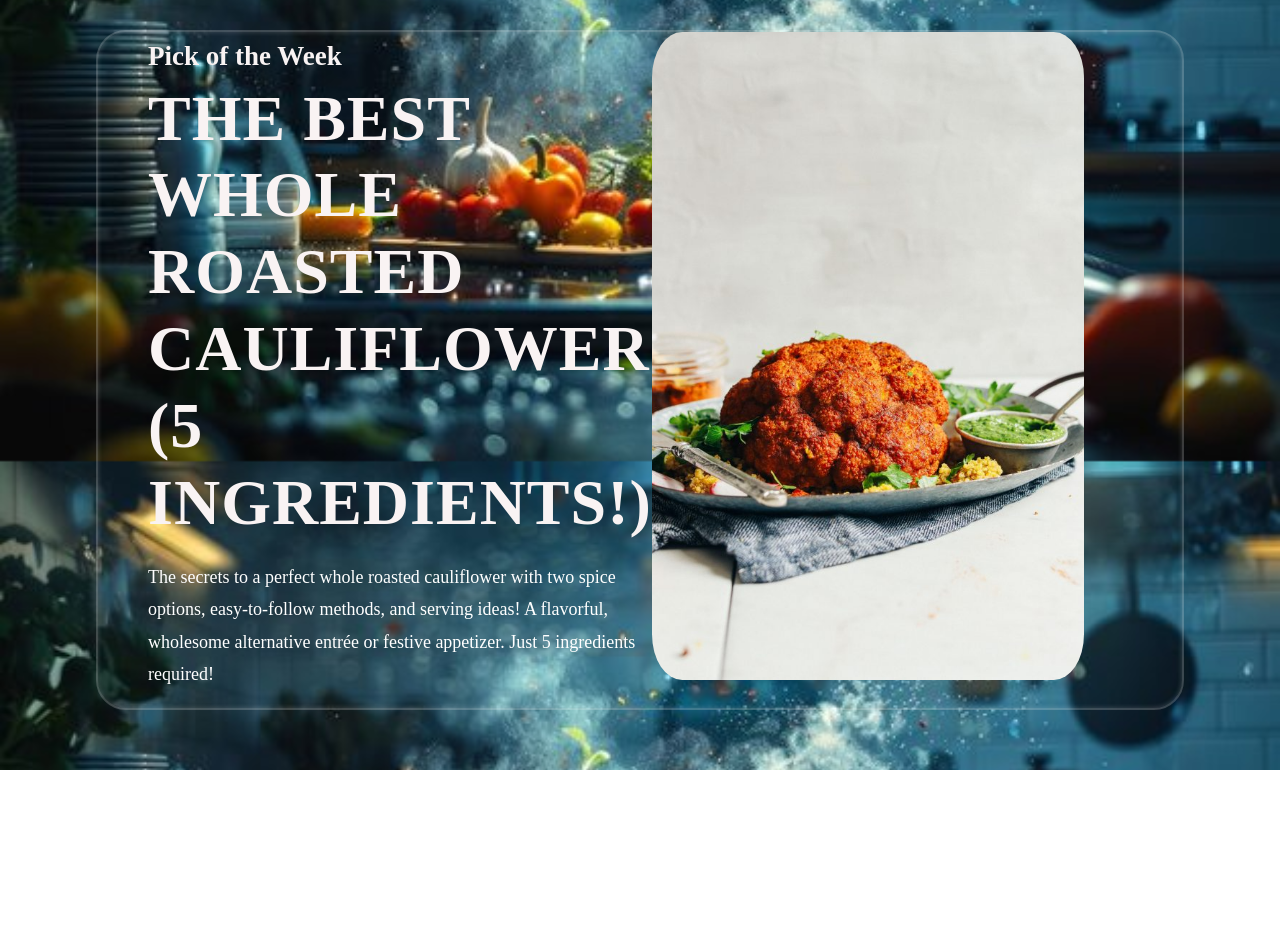
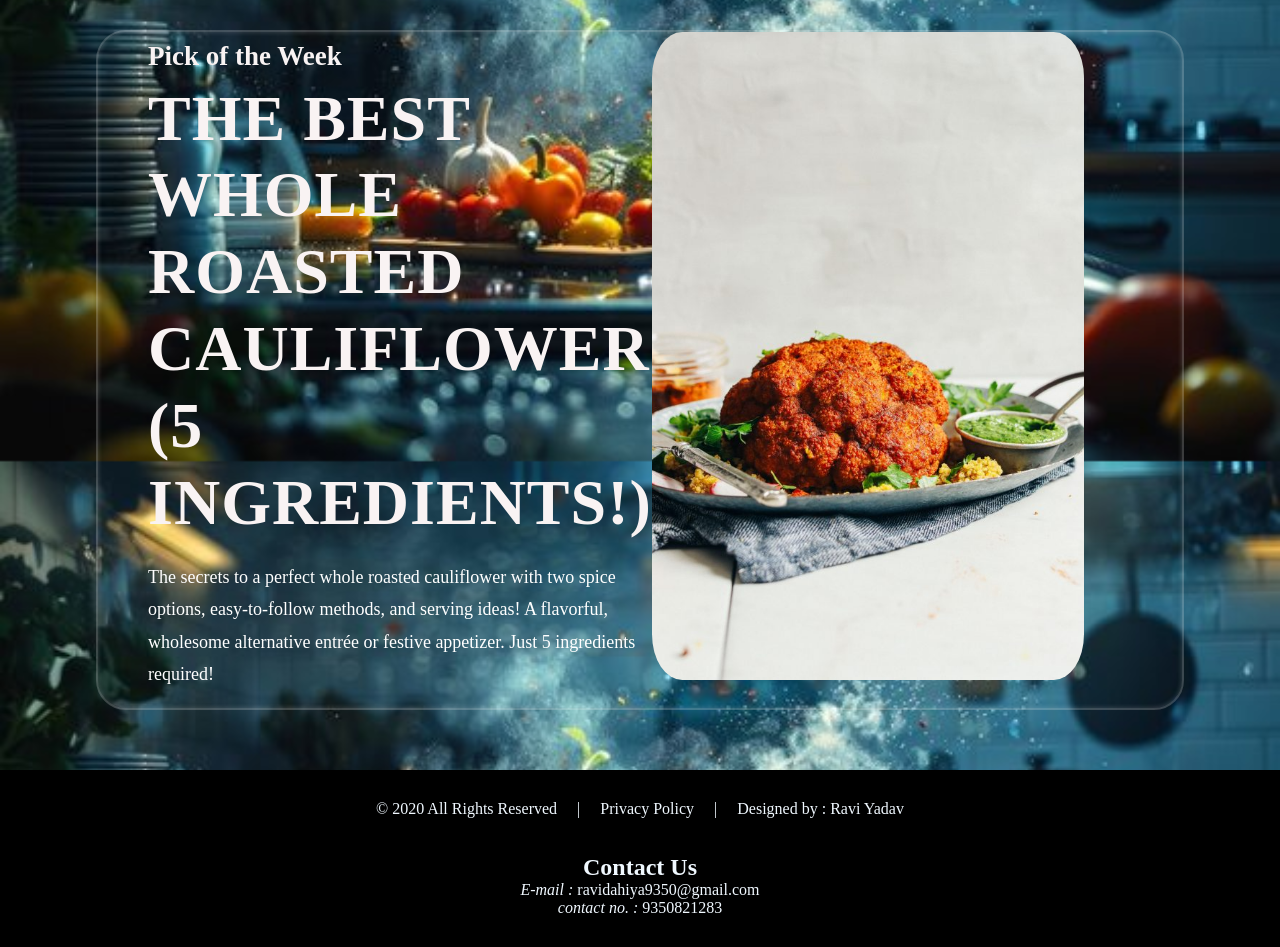
Before and after one commit to Ravi-Dahiya-00/recipe-maker, a plain HTML site: page home page/1_main_page1.html in a window 1280 px wide. Shown: the part 1004-1951 px from the top of the page. Before the commit the page ends 1774 px from the top, so only its background shows below. Drawn offline with Linux system fonts and the light colour scheme.

Commit message:
added contact us section

```diff
--- a/home page/1_main_page1.html
+++ b/home page/1_main_page1.html
@@ -158,5 +158,30 @@
 
     </div>
   </section>
+
+
+
+
+</body>
+<body>
+</div><!---footer--->
+<div class="copyright-wrap">
+    <div class="copyright">
+        <div class="content">
+            <p style="color: aliceblue;">© 2020 All Rights Reserved &nbsp;&nbsp;&nbsp;  |  &nbsp;&nbsp;&nbsp; Privacy Policy &nbsp;&nbsp;&nbsp; |  &nbsp;&nbsp;&nbsp; Designed by : Ravi Yadav
+            </p>
+            <br>
+            <br>
+            <h2 style="color: aliceblue;">
+                Contact Us
+            </h2>
+            <p style="color: aliceblue;">
+                <span><i>E-mail : </i> ravidahiya9350@gmail.com</span>
+                <br>
+                <span><i>contact no. : </i>9350821283</span>
+            </p>
+        </div>
+    </div>
+</div><!---copyright-wrap--->
 </body>
 </html>
--- a/home page/1_main_page_styles.css
+++ b/home page/1_main_page_styles.css
@@ -435,3 +435,15 @@ a{
     .top_recipe_action-btn{
 
     }
+
+
+
+
+
+
+.copyright-wrap{ background:black; overflow:hidden; padding-top:30px; padding-bottom:30px;}
+.copyright{ width:960px; margin:0 auto;}
+.copyright .content{ text-align:center;}
+.copyright .content a{ text-decoration:none; color:#1491c1;}
+.copyright .content a:hover{color:#062c5b;}
+.copyright .content a.active{color:#062c5b;}
```
